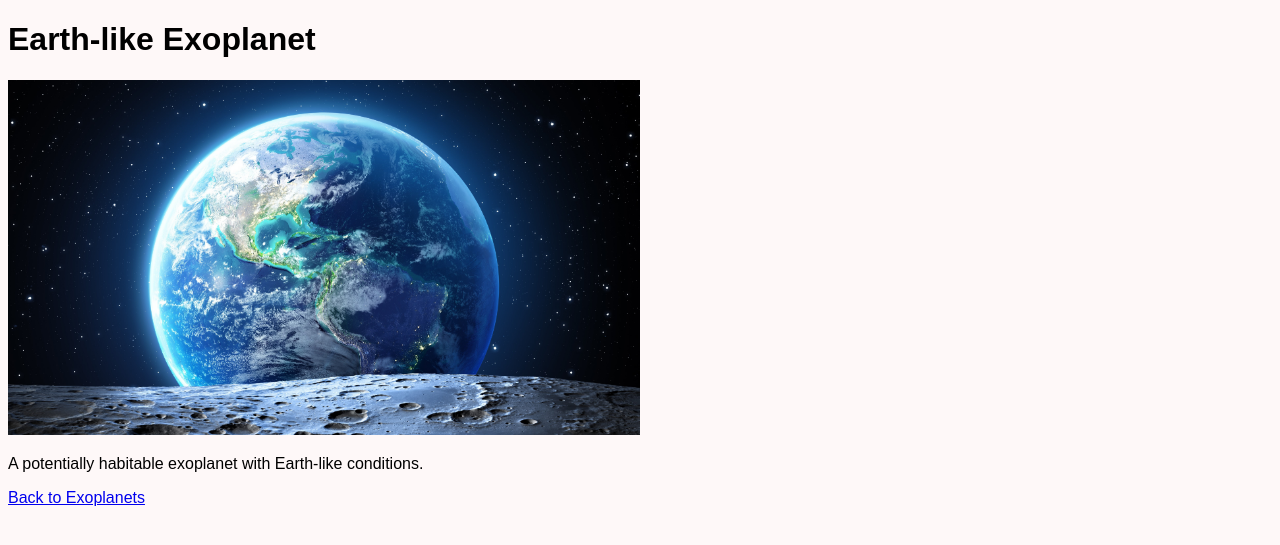
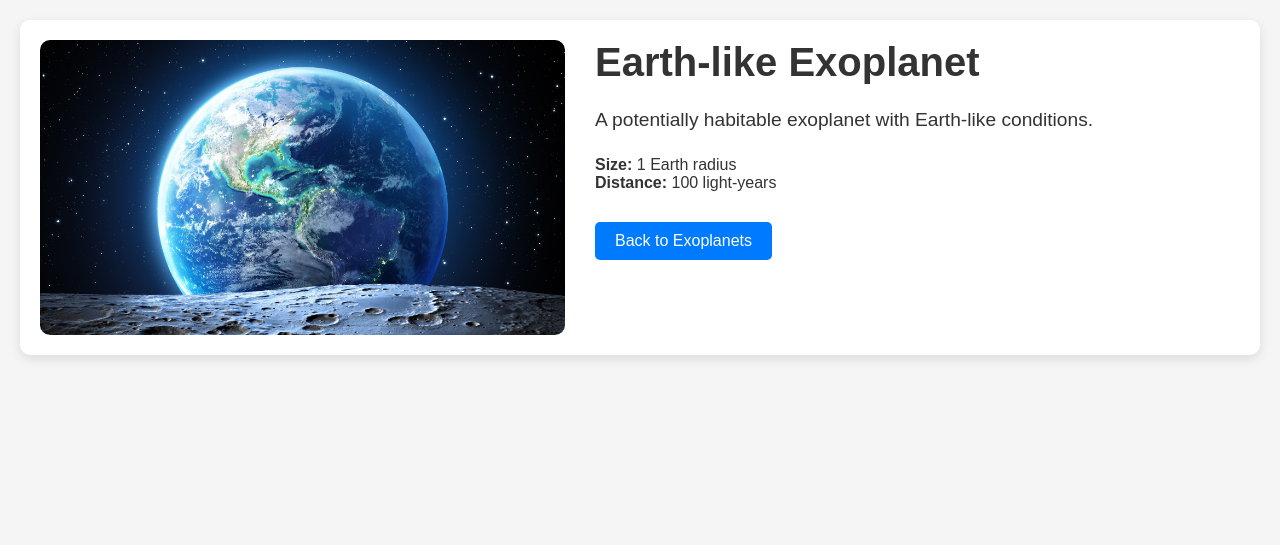
Before and after one commit to PuurfectDev-MD/NASA-SPACE-APP, a Flask app: page /exoplanet/earth-like-exoplanet in a window 1280 px wide. Shown: the top 545 px of the page. Run offline with Flask 3, Linux system fonts and the light colour scheme.

Commit message:
added css to exodetail

```diff
--- a/static/exodetail.css
+++ b/static/exodetail.css
@@ -1,4 +1,79 @@
-.exoplanet_img{
-    width: 50%;
+* {
+    margin: 0;
+    padding: 0;
+    box-sizing: border-box;
+}
+
+body {
+    font-family: Arial, sans-serif;
+    background-color: #f5f5f5;
+    color: #333;
+    padding: 20px;
+}
+
+.container {
+    display: flex;
+    flex-wrap: wrap;
+    justify-content: center;
+    align-items: flex-start;
+    gap: 30px;
+    background-color: #fff;
+    border-radius: 10px;
+    padding: 20px;
+    box-shadow: 0px 4px 12px rgba(0, 0, 0, 0.1);
+    max-width: 100%;
+    margin: 0 auto;
+}
+
+.image-section {
+    flex: 1 1 40%;
+    display: flex;
+    justify-content: center;
+    align-items: center;
+}
+
+.exoplanet_img {
+    width: 100%;  /* Ensure the image fills the section */
     height: auto;
+    max-width: 600px; /* Set a maximum width to maintain proportions */
+    border-radius: 10px;
 }
+
+.details-section {
+    flex: 1 1 50%;
+    display: flex;
+    flex-direction: column;
+    justify-content: space-between;
+}
+
+h1 {
+    font-size: 2.5em;
+    color: #333;
+    margin-bottom: 20px;
+}
+
+.description {
+    font-size: 1.2em;
+    margin-bottom: 20px;
+    line-height: 1.6;
+}
+
+.extra-info {
+    font-size: 1em;
+    margin-bottom: 30px;
+}
+
+a.back-link {
+    display: inline-block;
+    padding: 10px 20px;
+    background-color: #007bff;
+    color: #fff;
+    text-decoration: none;
+    border-radius: 5px;
+    transition: background-color 0.3s ease;
+    width: max-content;
+}
+
+a.back-link:hover {
+    background-color: #0056b3;
+}
--- a/static/exoplanent.css
+++ b/static/exoplanent.css
@@ -83,13 +83,13 @@
 
   .card__thumb {
     flex-shrink: 0;
-    width: 50px;
+    width: 60px;
     height: 50px;
     border-radius: 50%;
   }
 
   .card__title {
-    font-size: 1em;
+    font-size: 25px;
     margin: 0 0 .3em;
     color: #6A515E;
   }
@@ -110,7 +110,7 @@
   .card__description {
     padding: 0 2em 2em;
     margin: 0;
-    color: #D7BDCA;
+    color: #000000;
     font-family: "MockFlowFont";
     display: -webkit-box;
     -webkit-box-orient: vertical;
--- a/templates/exoplanet.html
+++ b/templates/exoplanet.html
@@ -19,7 +19,7 @@
                     <img class="card__thumb" src="{{ exoplanet.image }}" alt="{{ exoplanet.name }}" />
                     <div class="card__header-text">
                         <h3 class="card__title">{{ exoplanet.name }}</h3>
-                        <span class="card__status">{{ exoplanet.status }}</span>
+
                     </div>
                 </div>
                 <p class="card__description">{{ exoplanet.description }} (Size: {{ exoplanet.size }}, Distance: {{ exoplanet.distance }})</p>
--- a/templates/exoplanet_detail.html
+++ b/templates/exoplanet_detail.html
@@ -1,17 +1,26 @@
 <!DOCTYPE html>
 <html lang="en">
 <head>
-    <link rel="stylesheet" type="text/css" href="/static/exodetail.css">
     <meta charset="UTF-8">
     <meta name="viewport" content="width=device-width, initial-scale=1.0">
     <title>{{ exoplanet.name }}</title>
-    <link rel="stylesheet" type="text/css" href="/static/exoplanent.css">
+    <link rel="stylesheet" type="text/css" href="/static/exodetail.css">
 </head>
 <body>
-    <h1>{{ exoplanet.name }}</h1>
-    <img class="exoplanet_img" src="{{ exoplanet.image }}" alt="{{ exoplanet.name }}">
-    <p>{{ exoplanet.description }}</p>
+    <div class="container">
+        <div class="image-section">
+            <img class="exoplanet_img" src="{{ exoplanet.image }}" alt="{{ exoplanet.name }}">
+        </div>
+        <div class="details-section">
+            <h1>{{ exoplanet.name }}</h1>
+            <p class="description">{{ exoplanet.description }}</p>
+            <p class="extra-info">
+                <strong>Size:</strong> {{ exoplanet.size }}<br>
+                <strong>Distance:</strong> {{ exoplanet.distance }}<br>
 
-    <a href="/home">Back to Exoplanets</a>
+            </p>
+            <a class="back-link" href="/exo">Back to Exoplanets</a>
+        </div>
+    </div>
 </body>
 </html>
```
